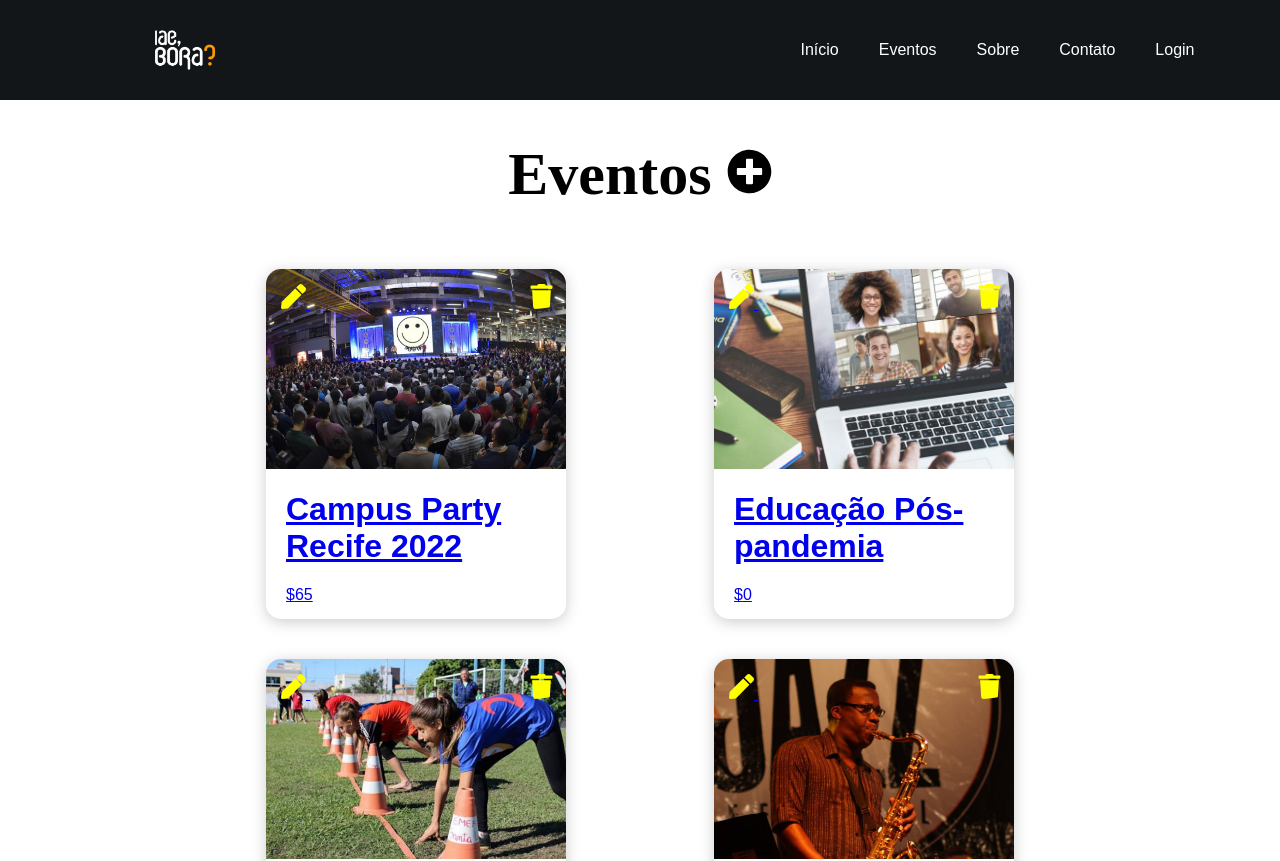
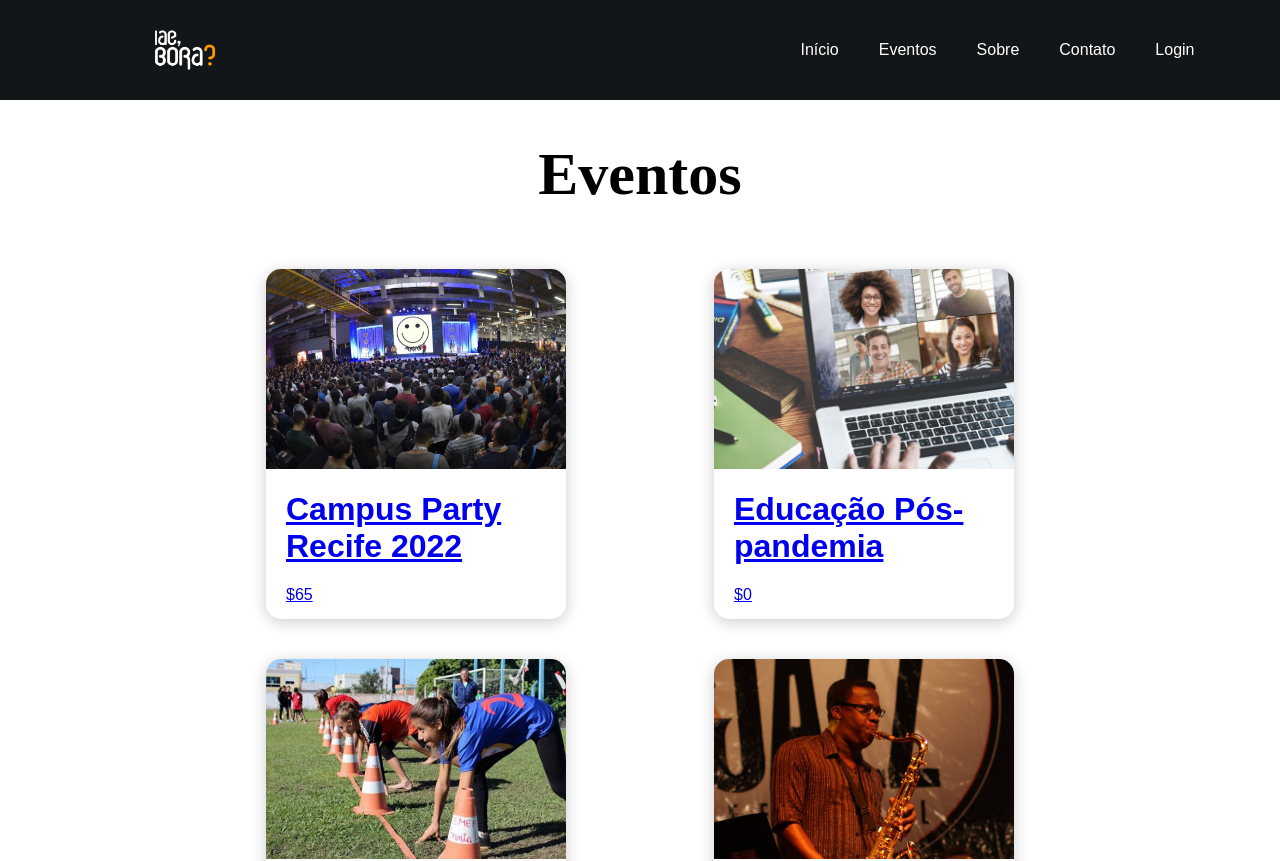
Before and after one commit to Equipe31SI/eAiBora-front, a React (Create React App) app: page /menu in a window 1280 px wide. Shown: the top 861 px of the page. Built offline with nearby package versions, Linux system fonts and the light colour scheme.

Commit message:
show & hide elementos de admin

```diff
--- a/src/components/MenuItem.js
+++ b/src/components/MenuItem.js
@@ -6,7 +6,11 @@ function MenuItem({ image, name, price, link }) {
   return (
     <Link to={link}>
     <div className="menuItem">
-      <div style={{ backgroundImage: `url(${image})` }}> <FaPen class="editIcon" size={25} /> <FaTrash class="delIcon" size={25} /> </div>
+      <div style={{ backgroundImage: `url(${image})` }}>
+      {
+        (window.sessionStorage.token) && ( <fragment> <FaPen class="editIcon" size={25} /> <FaTrash class="delIcon" size={25} /></fragment> )
+      }
+      </div>
       <h1> {name} </h1>
       <p> ${price} </p>
     </div>
--- a/src/pages/Menu.js
+++ b/src/pages/Menu.js
@@ -7,7 +7,11 @@ import { FaPlusCircle } from "react-icons/fa";
 function Menu() {
   return (
     <div className="menu">
-      <h1 className="menuTitle">Eventos <a href="/form_a"><FaPlusCircle class="addEventIcon" size={45}/></a></h1>
+      <h1 className="menuTitle">Eventos <a href="/form_a">
+      {
+        (window.sessionStorage.token) && ( <FaPlusCircle class="addEventIcon" size={45}/> )
+      }
+      </a></h1>
       <div className="menuList">
         {MenuList.map((menuItem, key) => {
           return (
```
